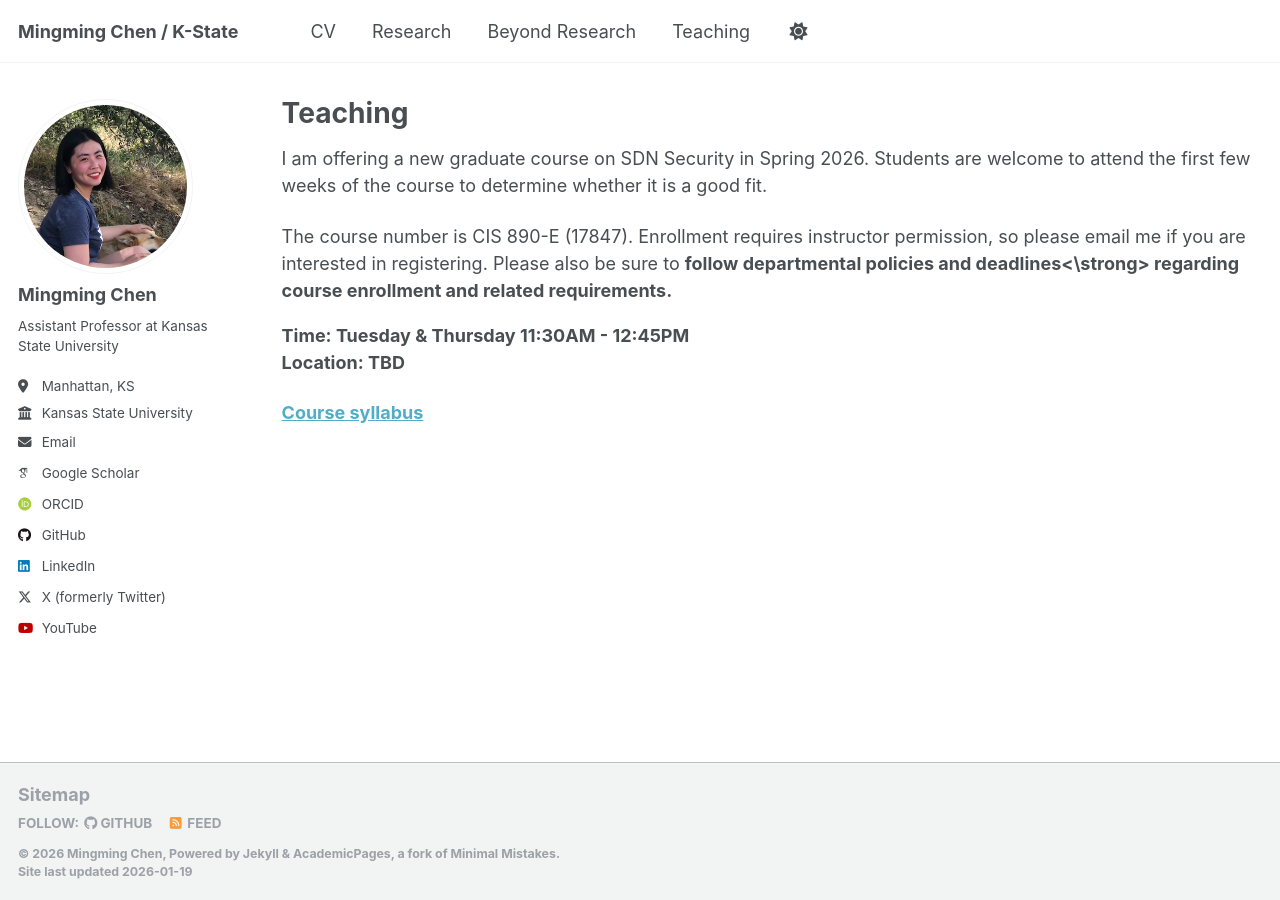
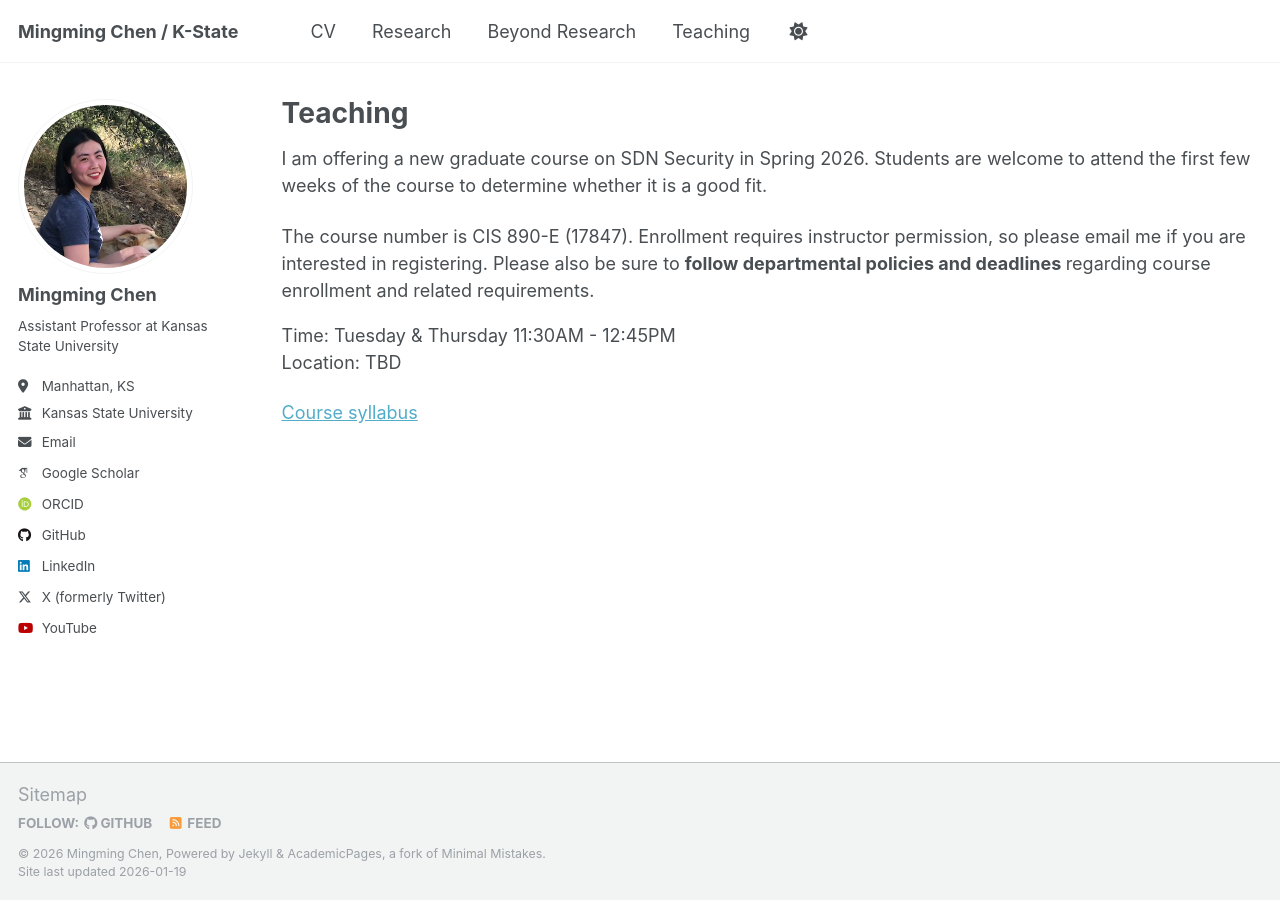
Before and after one commit to mzc796/mzc796.github.io, a Jekyll site: the page built from _pages/teaching.html, in a window 1280 px wide. Built offline with Jekyll 4.4.1, drawn with Linux system fonts in a browser that asks for light colours; some web fonts are replaced; a script that is not in the unit is left out.

Commit message:
Update teaching.html

```diff
--- a/_pages/teaching.html
+++ b/_pages/teaching.html
@@ -10,7 +10,7 @@ author_profile: true
 I am offering a new graduate course on SDN Security in Spring 2026. Students are welcome to attend the first few weeks of the course to determine whether it is a good fit.
 </p>
 
-The course number is CIS 890-E (17847). Enrollment requires instructor permission, so please email me if you are interested in registering. Please also be sure to <strong>follow departmental policies and deadlines<\strong> regarding course enrollment and related requirements.
+The course number is CIS 890-E (17847). Enrollment requires instructor permission, so please email me if you are interested in registering. Please also be sure to <strong>follow departmental policies and deadlines </strong> regarding course enrollment and related requirements.
 <p>
 Time: Tuesday & Thursday 11:30AM - 12:45PM<br>
 Location: TBD
```
